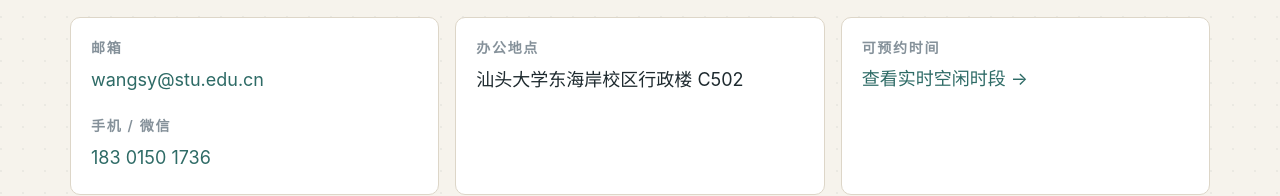
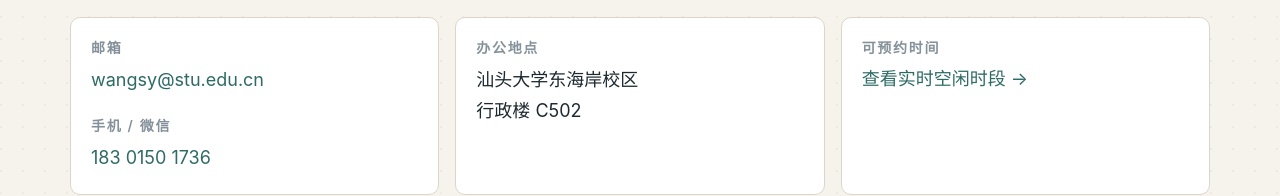
Before and after one commit to wangshiyun404/schedule, a website: page public/index.html in a window 1280 px wide. Shown: the part 2316-2512 px from the top of the page. Drawn offline with Linux system fonts and the light colour scheme; no server answers.

Commit message:
办公地点分两行

```diff
--- a/public/index.html
+++ b/public/index.html
@@ -84,7 +84,7 @@
   <div class="block-head"><h2>联系方式</h2></div>
   <div class="contact-grid">
     <div class="tile"><h3>邮箱</h3><p><a data-site="email" href="mailto:wangsy@stu.edu.cn">wangsy@stu.edu.cn</a></p><h3 style="margin-top:var(--space-3)">手机 / 微信</h3><p><a href="tel:18301501736">183 0150 1736</a></p></div>
-    <div class="tile"><h3>办公地点</h3><p data-site="location" style="white-space:nowrap">汕头大学东海岸校区行政楼 C502</p></div>
+    <div class="tile"><h3>办公地点</h3><p>汕头大学东海岸校区<br>行政楼 C502</p></div>
     <div class="tile"><h3>可预约时间</h3><a class="more" href="schedule.html#find-me">查看实时空闲时段 →</a></div>
   </div>
 </div></section>
```
